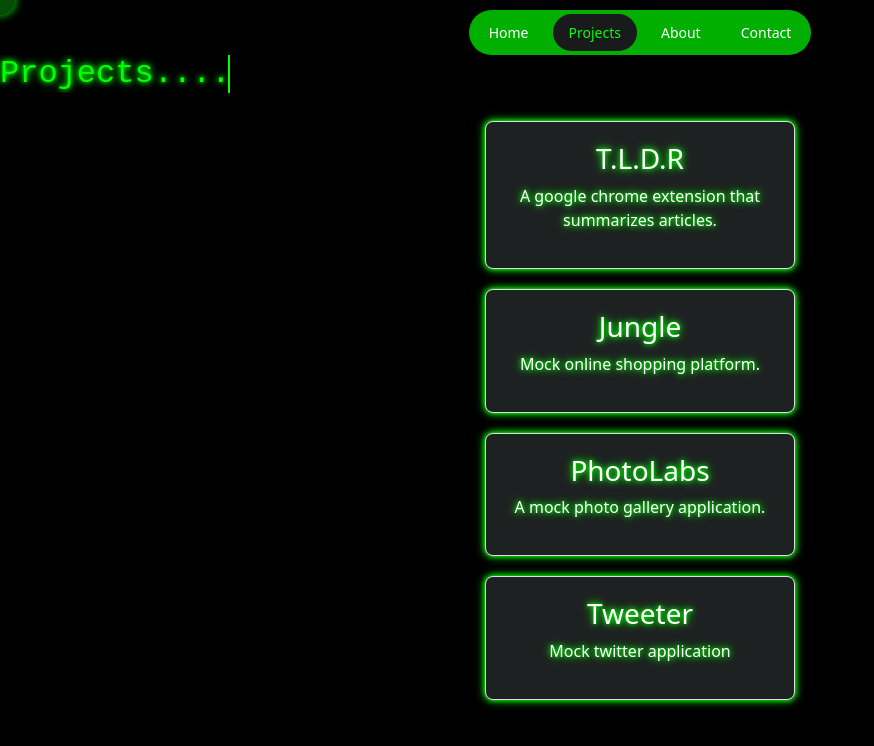
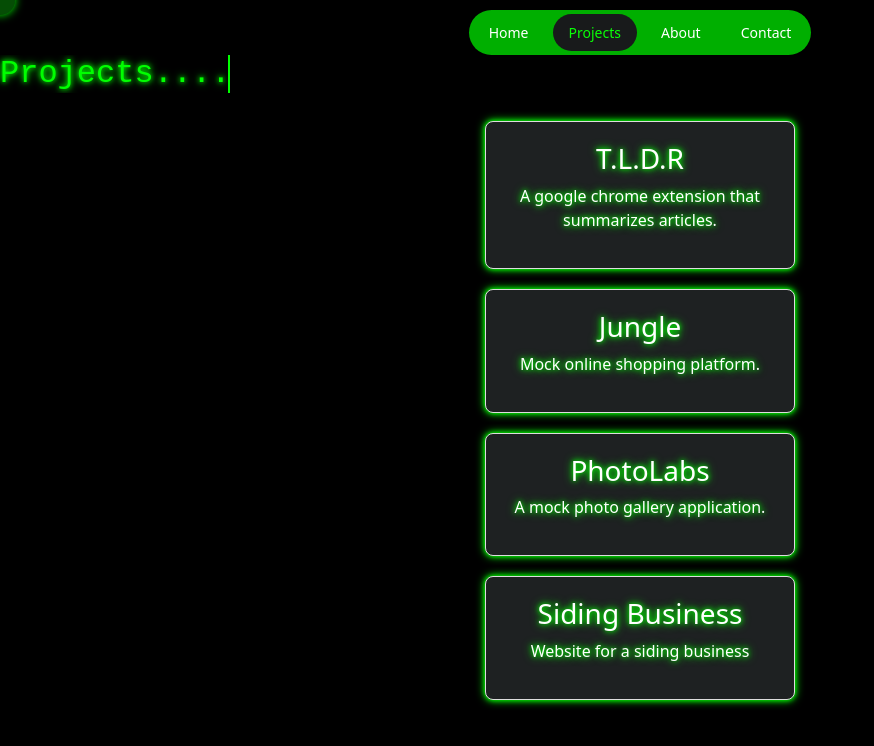
Before and after one commit to ClintasaurusRex/portfolio, a React (Vite) app: page /projects in a window 1280 px wide. Shown: the top 746 px of the page, without its empty margins (0-874 px from the left). Built offline with nearby package versions, Linux system fonts and the light colour scheme.

Commit message:
Update project details for Siding Business, replacing Tweeter with new title and summary

```diff
--- a/src/Projects/projects.js
+++ b/src/Projects/projects.js
@@ -31,11 +31,11 @@ export const projects = [
   },
   {
     id: 4,
-    title: "Tweeter",
-    summary: "Mock twitter application",
+    title: "Siding Business",
+    summary: "Website for a siding business",
     description:
-      "Tweeter is a simple, single-page Twitter clone built primarily with JavaScript, CSS, and HTML. This project is based on the lighthouse-labs/tweeter template repository. It demonstrates basic functionality for posting tweets and viewing a feed of tweets. The repository is public and actively maintained with features such as issues, downloads, and projects enabled. This project was built with HTML, CSS, Javascript, jQuery, Express, Node.js.",
-    link: "https://github.com/ClintasaurusRex/myTweeter",
+      "This app is a clean, modern, single-page design that serves as a professional online presence for a siding service business.“SG-Siding” conveys professionalism and quality craftsmanship. It successfully uses modern web design trends—minimalism, clear typography, and effective use of visual space—to create a user-friendly platform that highlights the core offerings of a siding business.",
+    link: "https://shaung.netlify.app/",
   },
   // {
   //   id: 5,
```
